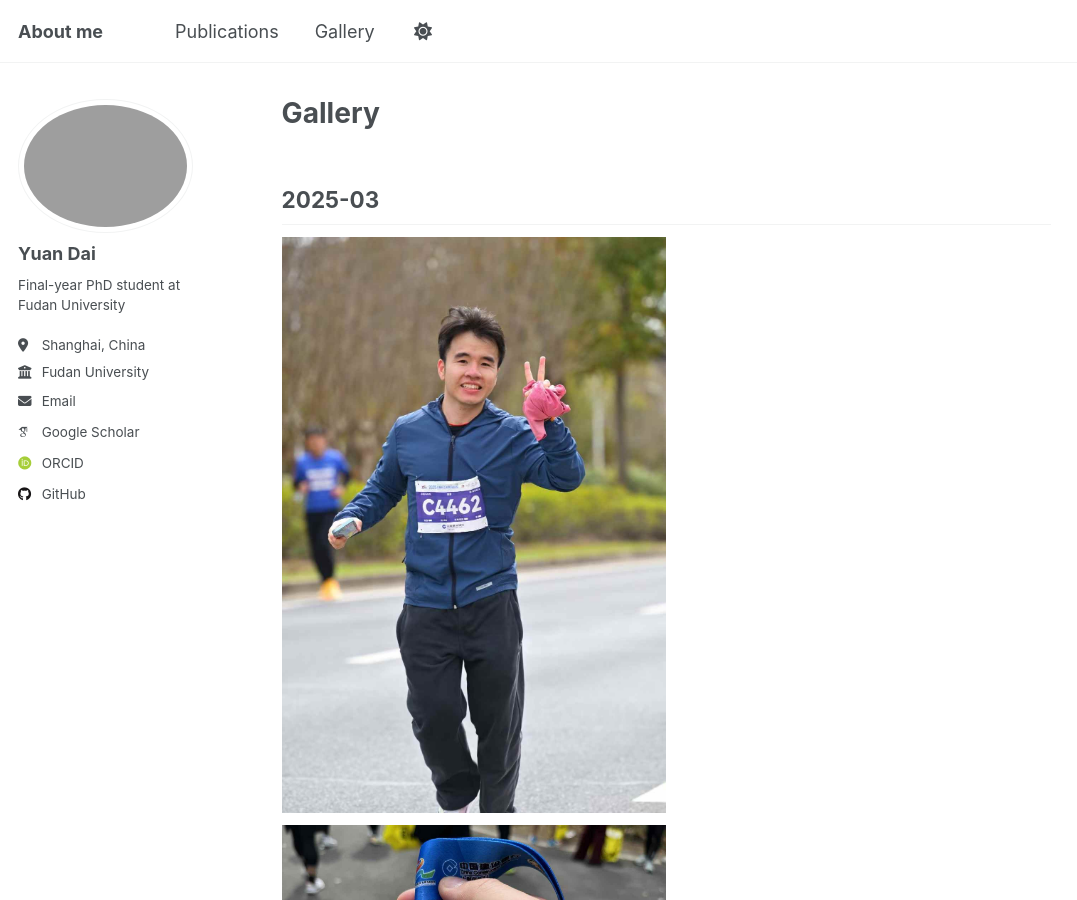
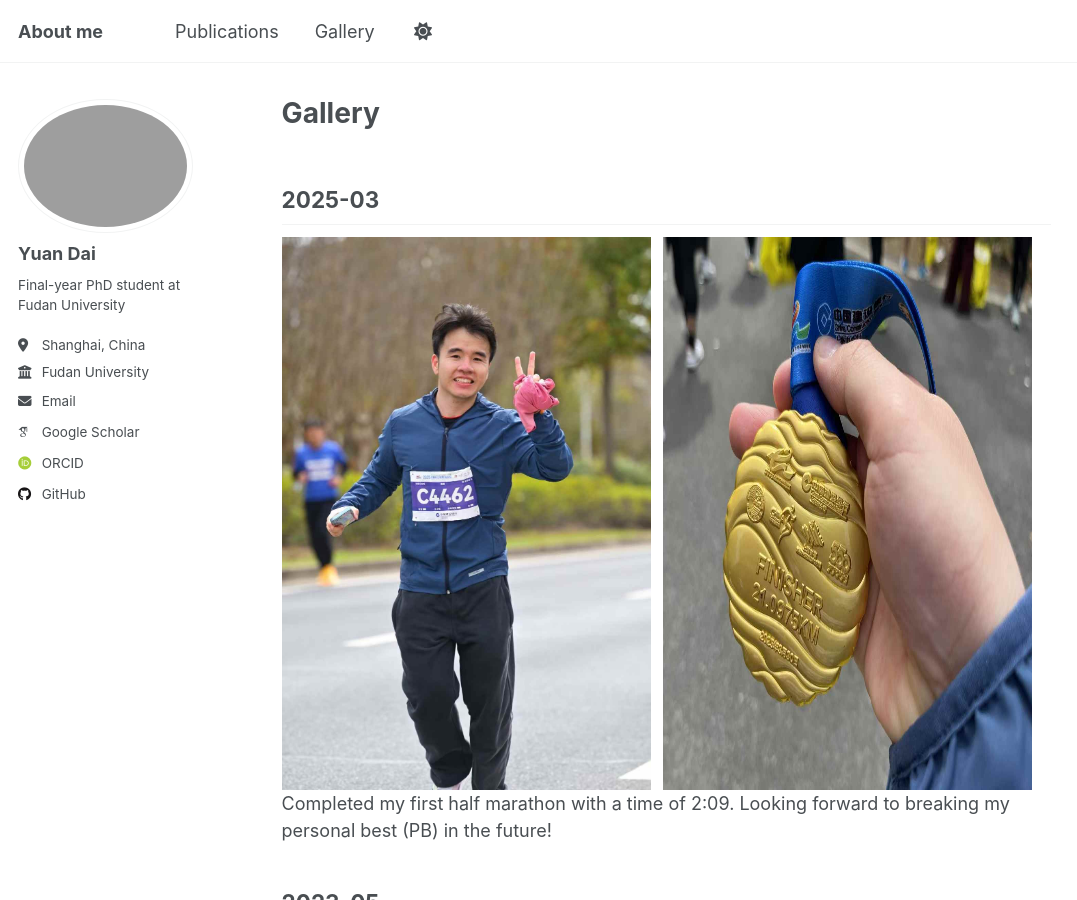
Before and after one commit to Dai-dirk/Dai-dirk.github.io, a Jekyll site: the page built from _pages/Gallery.md, in a window 1280 px wide and 900 px high. Shown: the whole window, without its empty margins (0-1077 px from the left). Built offline with Jekyll 4.4.1, drawn with Linux system fonts in a browser that asks for light colours; some web fonts are replaced.

Commit message:
Update Gallery.md

```diff
--- a/_pages/Gallery.md
+++ b/_pages/Gallery.md
@@ -7,8 +7,8 @@ layout: single
 ## 2025-03
 
 <div style="display: flex; gap: 12px; flex-wrap: wrap;">
-  <img src="/images/mls.jpg" width="50%">
-  <img src="/images/mlsjp.jpg" width="50%">
+  <img src="/images/mls.jpg" width="48%">
+  <img src="/images/mlsjp.jpg" width="48%">
 </div>
 
 Completed my first half marathon with a time of 2:09. Looking forward to breaking my personal best (PB) in the future!
```
